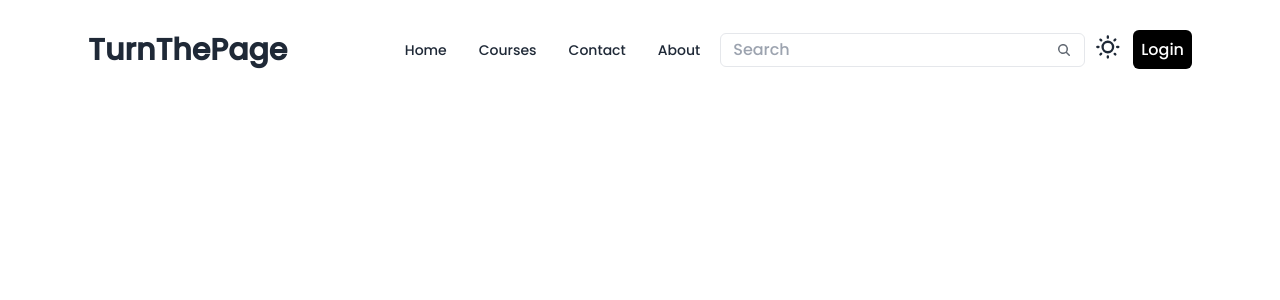
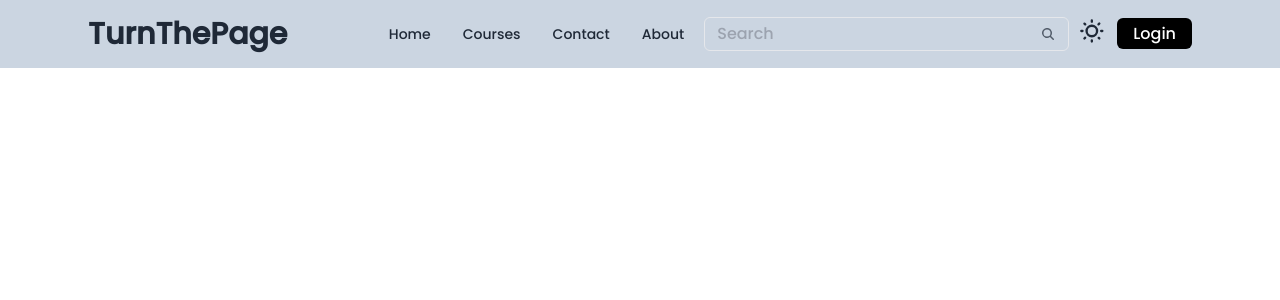
Before and after one commit to Abhishekkumar21/TurnThePage, a React (Vite) app in the folder Frontend/: page / in a window 1280 px wide. Shown: the top 300 px of the page. Built offline with nearby package versions, Linux system fonts and the light colour scheme.

Commit message:
updated: navbar background color

```diff
--- a/Frontend/src/Components/Navbar.jsx
+++ b/Frontend/src/Components/Navbar.jsx
@@ -19,8 +19,8 @@ function Navbar() {
   );
   return (
     <>
-      <div className="max-w-screen-2xl container mx-auto md:px-20 py-4">
-        <div className="navbar bg-base-100">
+      <div className="max-w-screen-2xl container mx-auto md:px-20 px-4 bg-slate-300">
+        <div className="navbar bg-slate-300">
           <div className="navbar-start">
             <div className="dropdown">
               <div
@@ -61,7 +61,7 @@ function Navbar() {
               <label className="px-3 py-1 border rounded-md flex items-center gap-2">
                 <input
                   type="text"
-                  className="grow outline-none"
+                  className="grow outline-none bg-slate-300"
                   placeholder="Search"
                 />
                 <svg
@@ -109,7 +109,7 @@ function Navbar() {
             </div>
 
             <div>
-              <a className="p-2 rounded-md bg-black text-white hover:bg-slate-800 duration-3000 transition-colors">
+              <a className="px-2 py-1 md:px-4 rounded-md bg-black text-white hover:bg-slate-800 duration-3000 transition-colors cursor-pointer">
                 Login
               </a>
             </div>
```
